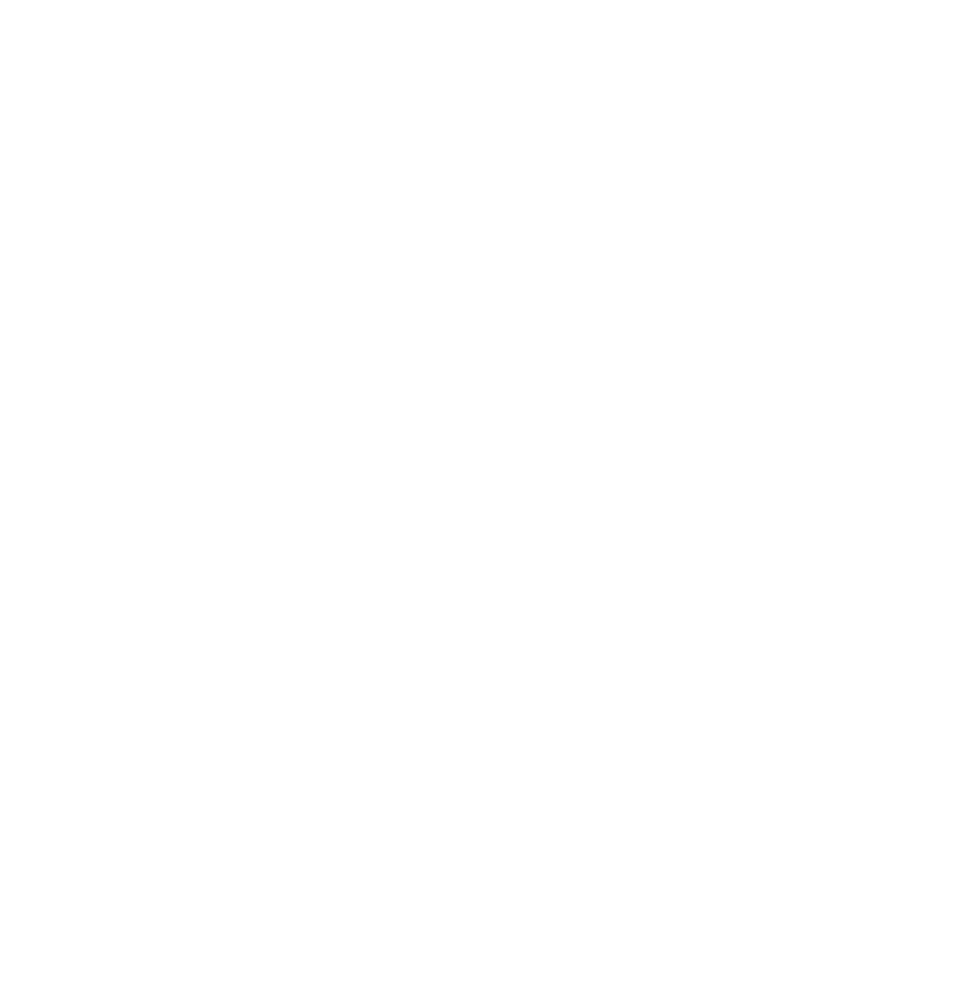
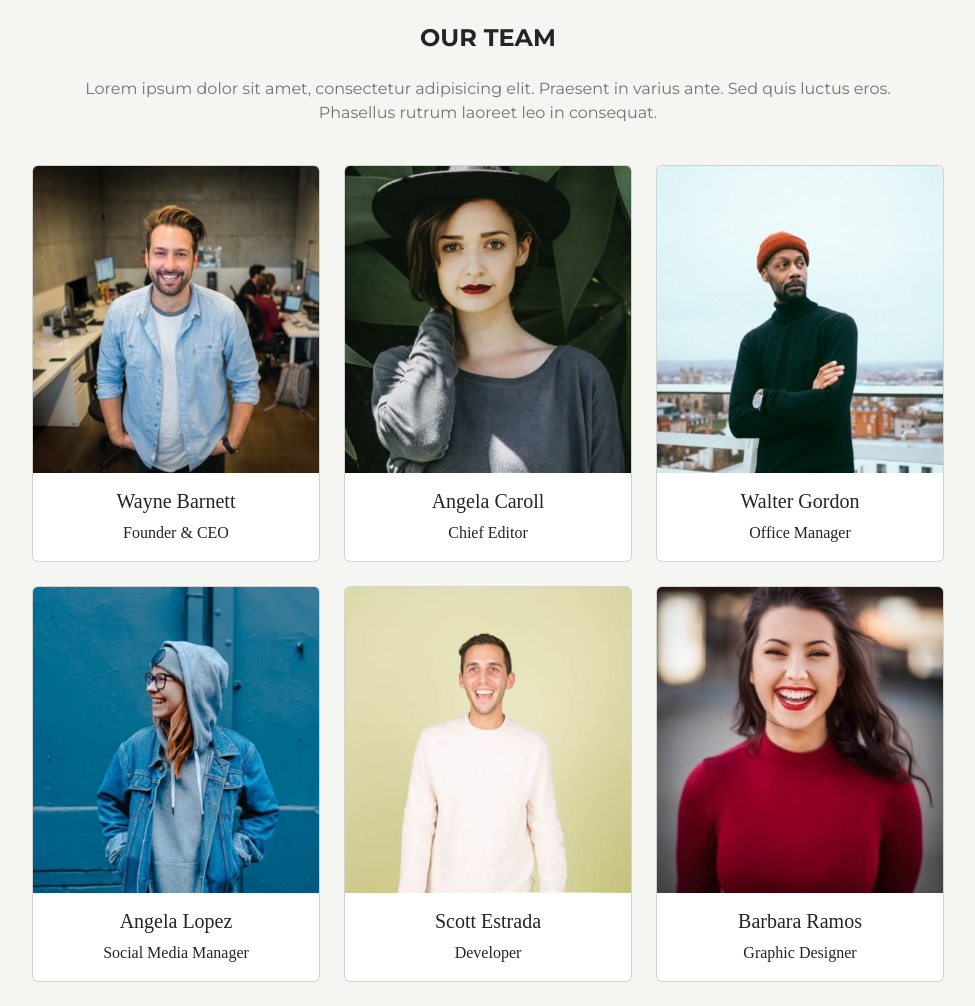
Before and after one commit to slivcaigor/js-our-team, a plain HTML site: page index.html in a window 1280 px wide. Shown: the whole page, without its empty margins (152-1127 px from the left). Before the commit the page ends 800 px from the top, so only its background shows below. Drawn offline with nearby package versions, Linux system fonts and the light colour scheme; a web font is replaced by a local one.

Commit message:
Front End Design

```diff
--- a/css/master.css
+++ b/css/master.css
@@ -0,0 +1,14 @@
+* {
+  margin: 0;
+  padding: 0;
+  box-sizing: border-box;
+}
+
+body {
+  background-color: #F5F5F1;
+  font-family: 'Montserrat', sans-serif;
+}
+
+.card {
+  font-family: 'Esteban', serif;
+}
--- a/index.html
+++ b/index.html
@@ -4,13 +4,89 @@
 <head>
   <meta charset="UTF-8">
   <meta http-equiv="X-UA-Compatible" content="IE=edge">
+  <link rel="stylesheet" href="https://cdn.jsdelivr.net/npm/bootstrap@5.2.2/dist/css/bootstrap.min.css">
+  <script src="https://cdn.jsdelivr.net/npm/bootstrap@5.2.2/dist/js/bootstrap.bundle.min.js" defer></script>
   <script src="./js/main.js" defer></script>
   <link rel="stylesheet" href="./css/master.css">
+  <link
+    href="https://fonts.googleapis.com/css2?family=Esteban&family=Montserrat:ital,wght@0,100;0,200;0,300;0,400;0,500;0,600;0,700;0,800;0,900;1,100;1,200;1,300;1,400;1,500;1,600;1,700;1,800;1,900&display=swap"
+    rel="stylesheet">
   <meta name="viewport" content="width=device-width, initial-scale=1.0">
   <title>Our Team</title>
 </head>
 
 <body>
+  <!-- Header Title & Description -->
+  <header>
+    <div class="container-xl">
+      <div class="row justify-content-center">
+        <div class="col-xxl-7 col-sm-9 col-12 text-center">
+          <h1 class="text-uppercase fs-4 fw-bold my-4">Our Team</h1>
+          <p class="text-secondary">Lorem ipsum dolor sit amet, consectetur adipisicing elit. Praesent in varius ante.
+            Sed quis
+            luctus
+            eros.
+            Phasellus rutrum laoreet leo in consequat.</p>
+        </div>
+      </div>
+    </div>
+  </header>
+  <!-- Main content, staff information -->
+  <main class="container-lg py-4 d-flex justify-content-center">
+    <!-- Top row content -->
+    <div class="row col-xxl-11 col-sm col-12 gap-4 justify-content-center">
+      <div class="card text-center px-0" style="width: 18rem;">
+        <img src="./img/wayne-barnett-founder-ceo.jpg" class="card-img-top" alt="Image of the CEO">
+        <div class="card-body">
+          <h5 class="card-title">Wayne Barnett</h5>
+          <p class="card-text">Founder & CEO
+          </p>
+        </div>
+      </div>
+      <div class="card text-center px-0" style="width: 18rem;">
+        <img src="./img/angela-caroll-chief-editor.jpg" class="card-img-top" alt="Image of the CEO">
+        <div class="card-body">
+          <h5 class="card-title">Angela Caroll</h5>
+          <p class="card-text">Chief Editor
+          </p>
+        </div>
+      </div>
+      <div class="card text-center px-0" style="width: 18rem;">
+        <img src="./img/walter-gordon-office-manager.jpg" class="card-img-top" alt="Image of the CEO">
+        <div class="card-body">
+          <h5 class="card-title">Walter Gordon</h5>
+          <p class="card-text">Office Manager
+          </p>
+        </div>
+      </div>
+      <!-- Bottom row -->
+      <div class="card text-center px-0" style="width: 18rem;">
+        <img src="./img/angela-lopez-social-media-manager.jpg" class="card-img-top" alt="Image of the CEO">
+        <div class="card-body">
+          <h5 class="card-title">Angela Lopez</h5>
+          <p class="card-text">Social Media Manager
+          </p>
+        </div>
+      </div>
+      <div class="card text-center px-0" style="width: 18rem;">
+        <img src="./img/scott-estrada-developer.jpg" class="card-img-top" alt="Image of the CEO">
+        <div class="card-body">
+          <h5 class="card-title">Scott Estrada</h5>
+          <p class="card-text">Developer
+          </p>
+        </div>
+      </div>
+      <div class="card text-center px-0" style="width: 18rem;">
+        <img src="./img/barbara-ramos-graphic-designer.jpg" class="card-img-top" alt="Image of the CEO">
+        <div class="card-body">
+          <h5 class="card-title">Barbara Ramos</h5>
+          <p class="card-text">Graphic Designer
+          </p>
+        </div>
+      </div>
+    </div>
+
+  </main>
 
 </body>
 
```
